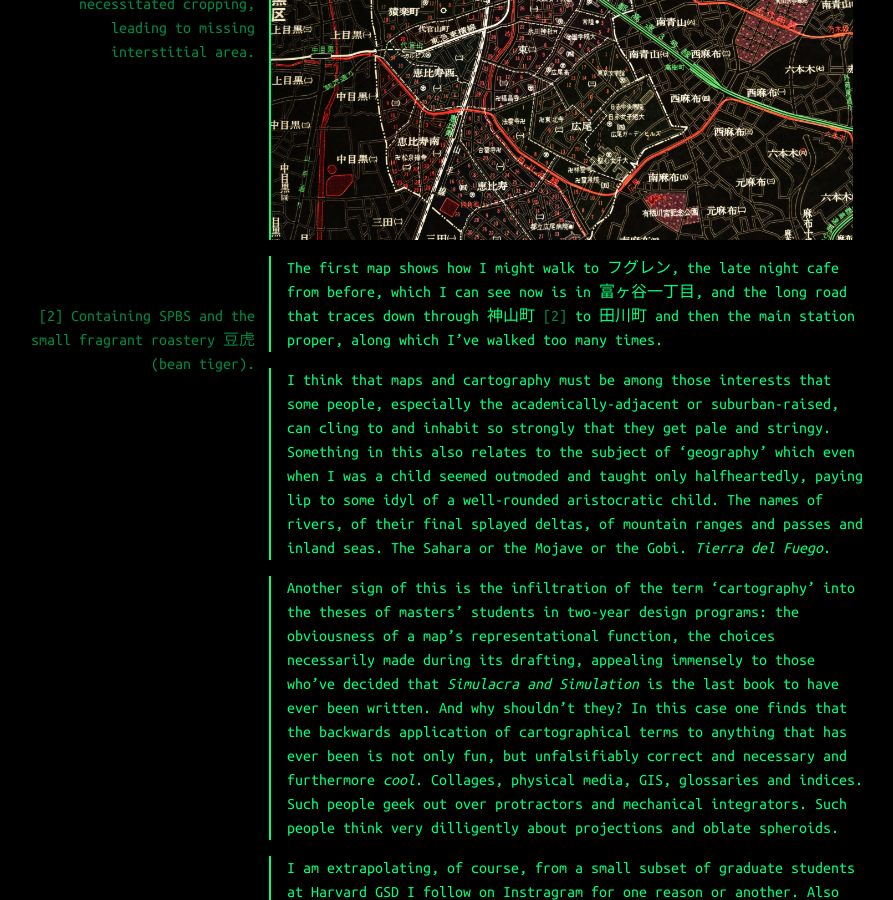
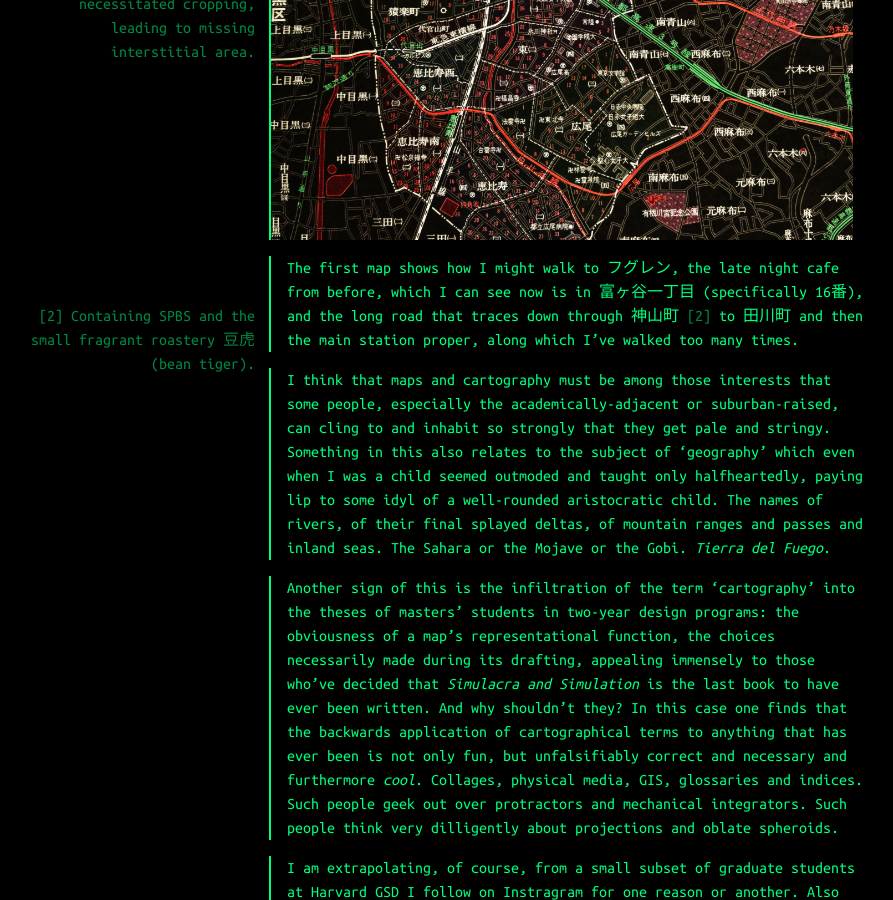
Before and after one commit to white-noise/white-noise.github.io, a Jekyll site: the page built from _posts/2024-09-27-fontanelle.md, in a window 1280 px wide and 900 px high, scrolled down 1894 px. Shown: the whole window, without its empty margins (195-1088 px from the left). Built offline with Jekyll 4.4.1, drawn with Linux system fonts in a browser that asks for light colours.

Commit message:
Update content.

```diff
--- a/_posts/2024-09-27-fontanelle.md
+++ b/_posts/2024-09-27-fontanelle.md
@@ -25,7 +25,7 @@ I've reproduced two pages of the booklet below, with colors modified and effects
 -fig The second half of 渋谷区, from the opposite page as the map above, showing the station proper, near the larger orange symbol. An inability to make the image totally flat has necessitated cropping, leading to missing interstitial area. fig- <img src="/assets/img/shibuya_map_2.jpg">
 {: .right-para }
 
-The first map shows how I might walk to フグレン, the late night cafe from before, which I can see now is in 富ヶ谷一丁目, and the long road that traces down through 神山町 ~~Containing SPBS and the small fragrant roastery 豆虎 (bean tiger).~~ to 田川町 and then the main station proper, along which I've walked too many times.
+The first map shows how I might walk to フグレン, the late night cafe from before, which I can see now is in 富ヶ谷一丁目 (specifically 16番), and the long road that traces down through 神山町 ~~Containing SPBS and the small fragrant roastery 豆虎 (bean tiger).~~ to 田川町 and then the main station proper, along which I've walked too many times.
 
 I think that maps and cartography must be among those interests that some people, especially the academically-adjacent or suburban-raised, can cling to and inhabit so strongly that they get pale and stringy. Something in this also relates to the subject of 'geography' which even when I was a child seemed outmoded and taught only halfheartedly, paying lip to some idyl of a well-rounded aristocratic child. The names of rivers, of their final splayed deltas, of mountain ranges and passes and inland seas. The Sahara or the Mojave or the Gobi. *Tierra del Fuego*.
 
```
